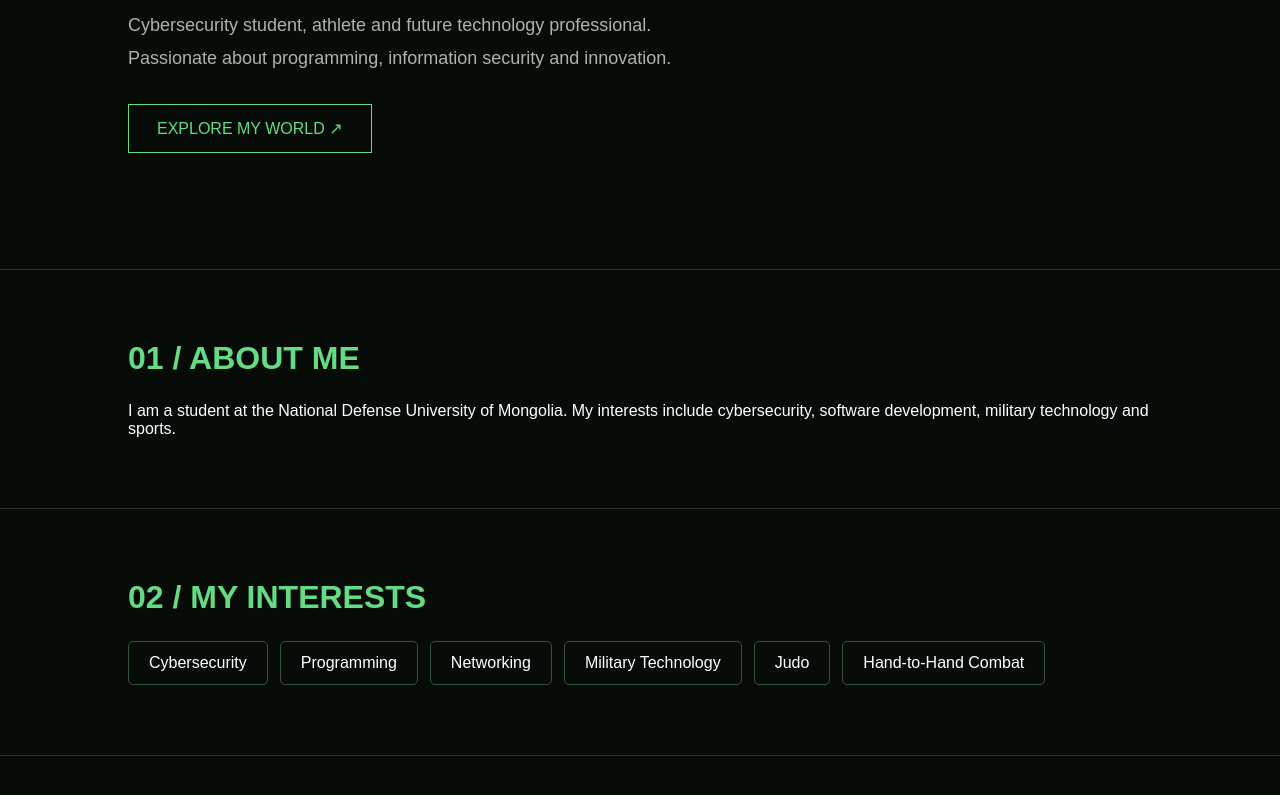
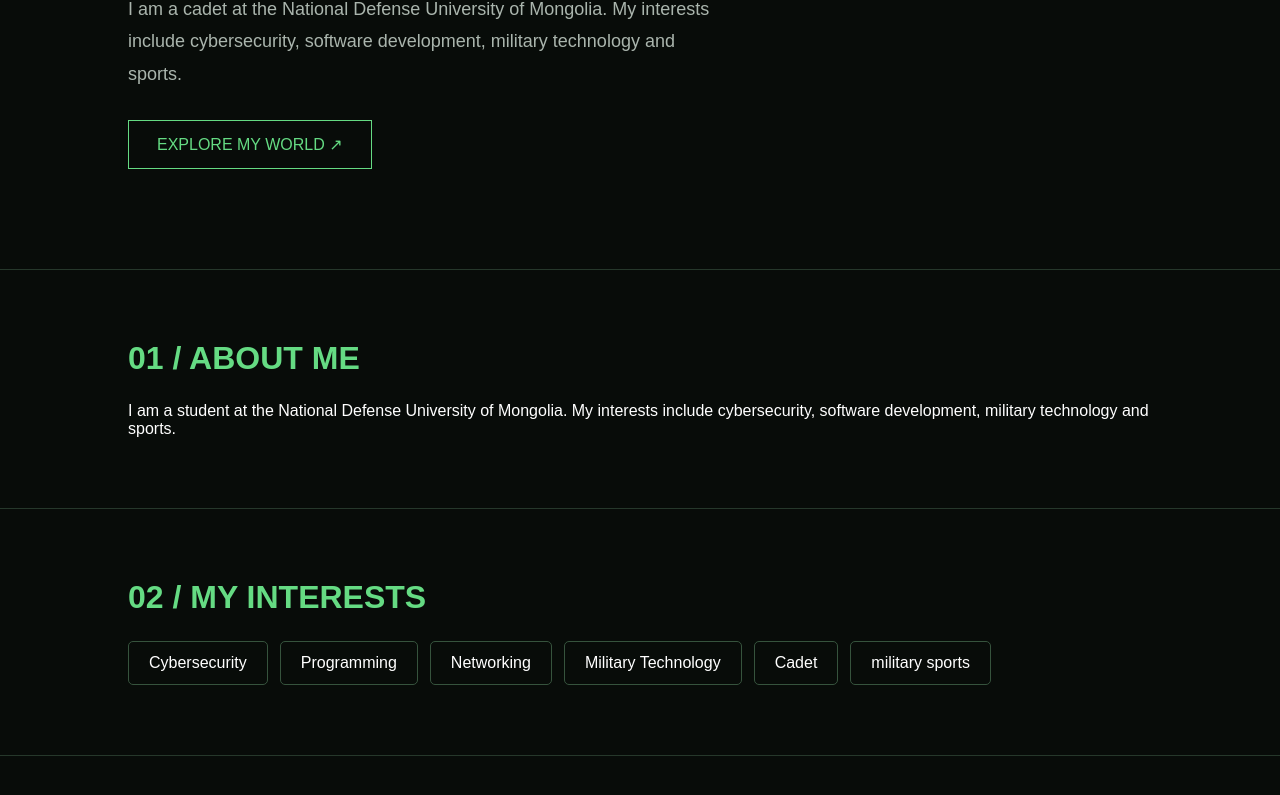
Before and after one commit to birjanaubakir0506-netizen/birjan-portfolio, a plain HTML site: page index.html in a window 1280 px wide. Shown: the part 451-1246 px from the top of the page. Drawn offline with Linux system fonts and the light colour scheme.

Commit message:
Update index.html

```diff
--- a/index.html
+++ b/index.html
@@ -126,8 +126,7 @@
     <h1>HELLO, I'M<br><span>BIRJAN.</span></h1>
 
     <p>
-        Cybersecurity student, athlete and future technology professional.
-        Passionate about programming, information security and innovation.
+       I am a cadet at the National Defense University of Mongolia. My interests include cybersecurity, software development, military technology and sports.
     </p>
 
     <a href="#about" class="btn">EXPLORE MY WORLD ↗</a>
@@ -149,8 +148,8 @@
         <span>Programming</span>
         <span>Networking</span>
         <span>Military Technology</span>
-        <span>Judo</span>
-        <span>Hand-to-Hand Combat</span>
+        <span>Cadet</span>
+        <span>military sports</span>
     </div>
 </section>
 
```
